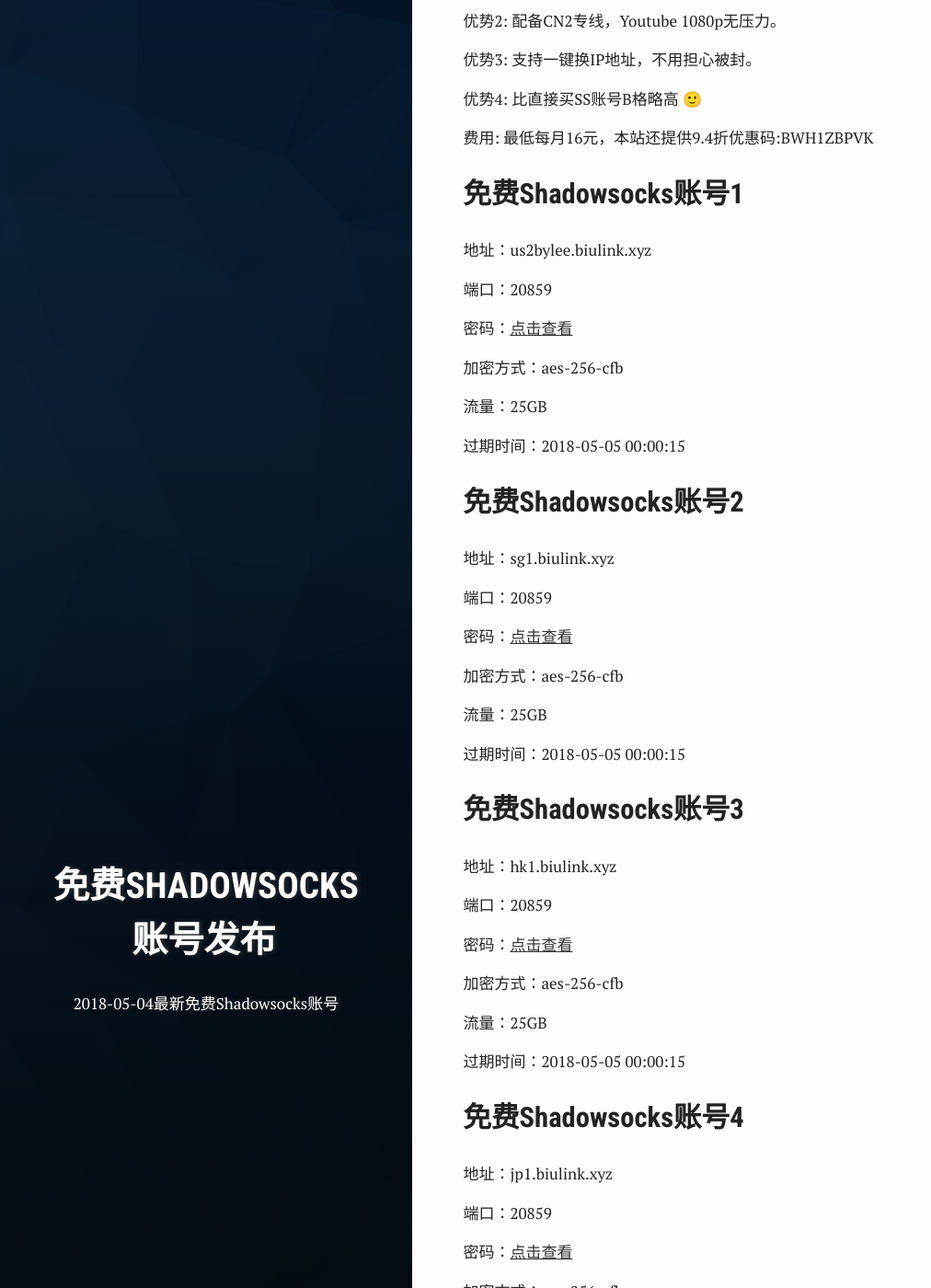
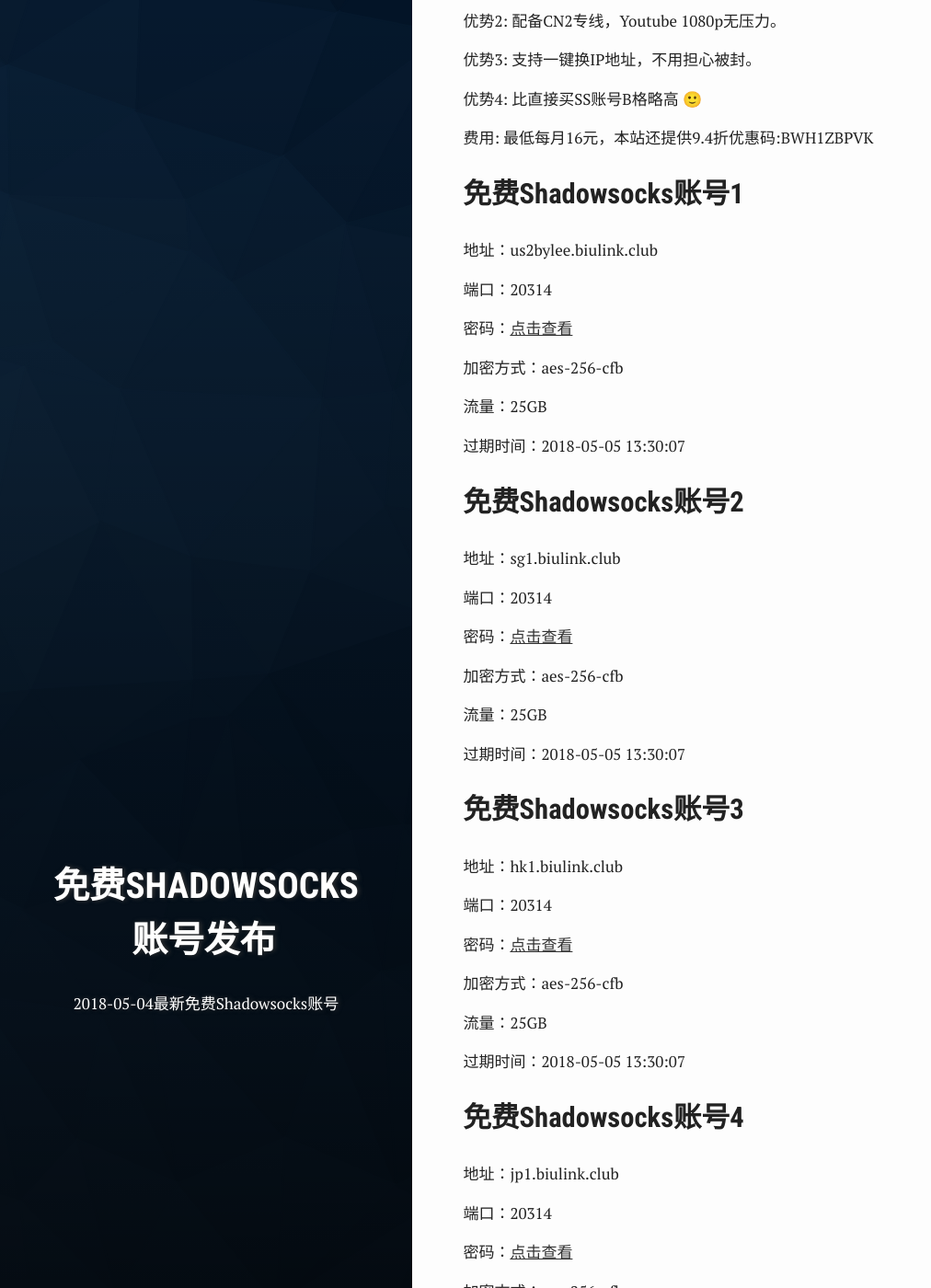
Before and after one commit to Biulink/biulink.github.io, a Jekyll site: the page built from _posts/2018-05-04-最新免费Shadowsocks账号.md, in a window 1280 px wide and 1400 px high, scrolled down 543 px. Shown: the whole window at 92% size, without its empty margins (0-1012 px from the left). Built offline with Jekyll 4.4.1, drawn with Linux system fonts in a browser that asks for light colours; some of the changed text lies outside the part shown.

Commit message:
Publish Account

```diff
--- a/_posts/2018-05-04-最新免费Shadowsocks账号.md
+++ b/_posts/2018-05-04-最新免费Shadowsocks账号.md
@@ -11,7 +11,7 @@
 
 2018-05-04最新发布的**免费Shadowsocks账号**。
 
-如果您需要自己的专属账号，请到[https://pro.biulink.xyz](https://pro.biulink.xyz)注册，将直接获取一周的**免费Shadowsocks账号**。
+如果您需要自己的专属账号，请到[https://pro.biulink.club](https://pro.biulink.club)注册，将直接获取一周的**免费Shadowsocks账号**。
 
 ## [教程：自己动手搭建超实惠的Shadowsocks服务器 - 搬瓦工篇](https://github.com/Biulink/ShadowsocksTutorials/blob/master/%E6%95%99%E6%82%A8%E8%87%AA%E5%B7%B1%E5%8A%A8%E6%89%8B%E6%90%AD%E5%BB%BA%E8%B6%85%E5%AE%9E%E6%83%A0%E7%9A%84Shadowsocks%E6%9C%8D%E5%8A%A1%E5%99%A8%20-%20%E6%90%AC%E7%93%A6%E5%B7%A5%E7%AF%87.md)
 
@@ -28,9 +28,9 @@
   费用: 最低每月16元，本站还提供9.4折优惠码:BWH1ZBPVK
 ## 免费Shadowsocks账号1
 
-地址：us2bylee.biulink.xyz
+地址：us2bylee.biulink.club
 
-端口：20859
+端口：20314
 
 密码：[点击查看](https://github.com/Biulink/ShadowsocksTutorials/blob/master/publish/2018-05-04%E6%9C%80%E6%96%B0%E5%85%8D%E8%B4%B9Shadowsocks%E8%B4%A6%E5%8F%B7.md)
 
@@ -38,13 +38,13 @@
 
 流量：25GB
 
-过期时间：2018-05-05 00:00:15
+过期时间：2018-05-05 13:30:07
 
 ## 免费Shadowsocks账号2
 
-地址：sg1.biulink.xyz
+地址：sg1.biulink.club
 
-端口：20859
+端口：20314
 
 密码：[点击查看](https://github.com/Biulink/ShadowsocksTutorials/blob/master/publish/2018-05-04%E6%9C%80%E6%96%B0%E5%85%8D%E8%B4%B9Shadowsocks%E8%B4%A6%E5%8F%B7.md)
 
@@ -52,13 +52,13 @@
 
 流量：25GB
 
-过期时间：2018-05-05 00:00:15
+过期时间：2018-05-05 13:30:07
 
 ## 免费Shadowsocks账号3
 
-地址：hk1.biulink.xyz
+地址：hk1.biulink.club
 
-端口：20859
+端口：20314
 
 密码：[点击查看](https://github.com/Biulink/ShadowsocksTutorials/blob/master/publish/2018-05-04%E6%9C%80%E6%96%B0%E5%85%8D%E8%B4%B9Shadowsocks%E8%B4%A6%E5%8F%B7.md)
 
@@ -66,13 +66,13 @@
 
 流量：25GB
 
-过期时间：2018-05-05 00:00:15
+过期时间：2018-05-05 13:30:07
 
 ## 免费Shadowsocks账号4
 
-地址：jp1.biulink.xyz
+地址：jp1.biulink.club
 
-端口：20859
+端口：20314
 
 密码：[点击查看](https://github.com/Biulink/ShadowsocksTutorials/blob/master/publish/2018-05-04%E6%9C%80%E6%96%B0%E5%85%8D%E8%B4%B9Shadowsocks%E8%B4%A6%E5%8F%B7.md)
 
@@ -80,13 +80,13 @@
 
 流量：25GB
 
-过期时间：2018-05-05 00:00:15
+过期时间：2018-05-05 13:30:07
 
 ## 免费Shadowsocks账号5
 
-地址：us1.biulink.xyz
+地址：us1.biulink.club
 
-端口：20859
+端口：20314
 
 密码：[点击查看](https://github.com/Biulink/ShadowsocksTutorials/blob/master/publish/2018-05-04%E6%9C%80%E6%96%B0%E5%85%8D%E8%B4%B9Shadowsocks%E8%B4%A6%E5%8F%B7.md)
 
@@ -94,4 +94,4 @@
 
 流量：25GB
 
-过期时间：2018-05-05 00:00:15
+过期时间：2018-05-05 13:30:07
```
